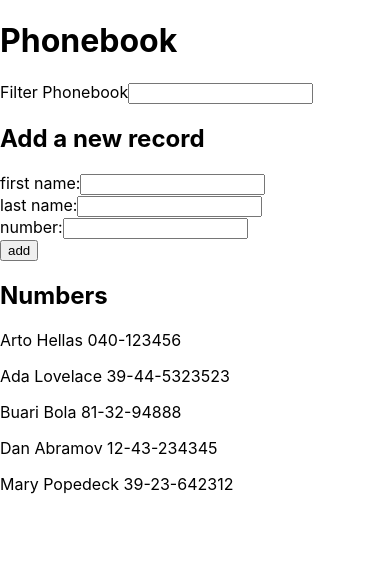
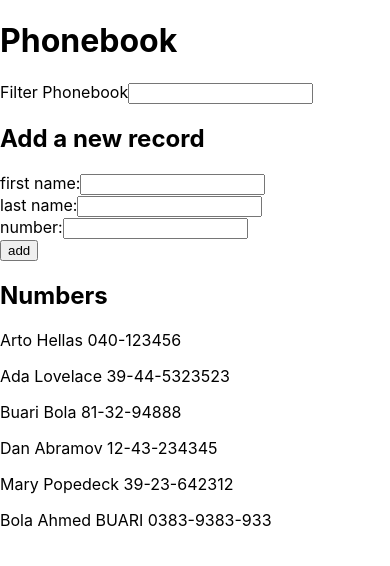
Before and after one commit to bolah2009/full-stack-course, a React (Create React App) app in the folder part2/phonebook/: page / in a window 390 px wide. Shown: the top 566 px of the page. Built offline with nearby package versions, Linux system fonts and the light colour scheme; data requests are answered from the project's data file.

Commit message:
Add part2 question 2.15 solution
Add feature to post newly added numbers to the phonebook database.

```diff
--- a/part2/phonebook/db.json
+++ b/part2/phonebook/db.json
@@ -1,9 +1,34 @@
 {
   "phonebook": [
-    { "name": "Arto Hellas", "number": "040-123456", "id": "0h8ifq6fsa" },
-    { "name": "Ada Lovelace", "number": "39-44-5323523", "id": "0x1w9cna24" },
-    { "name": "Buari Bola", "number": "81-32-94888", "id": "00d4mpe5zi" },
-    { "name": "Dan Abramov", "number": "12-43-234345", "id": "04djf2luk6" },
-    { "name": "Mary Popedeck", "number": "39-23-642312", "id": "0ixn23ehiu" }
+    {
+      "name": "Arto Hellas",
+      "number": "040-123456",
+      "id": "0h8ifq6fsa"
+    },
+    {
+      "name": "Ada Lovelace",
+      "number": "39-44-5323523",
+      "id": "0x1w9cna24"
+    },
+    {
+      "name": "Buari Bola",
+      "number": "81-32-94888",
+      "id": "00d4mpe5zi"
+    },
+    {
+      "name": "Dan Abramov",
+      "number": "12-43-234345",
+      "id": "04djf2luk6"
+    },
+    {
+      "name": "Mary Popedeck",
+      "number": "39-23-642312",
+      "id": "0ixn23ehiu"
+    },
+    {
+      "name": "Bola Ahmed BUARI",
+      "number": "0383-9383-933",
+      "id": "0wtiyyu9fd"
+    }
   ]
 }
--- a/part2/phonebook/src/components/App.js
+++ b/part2/phonebook/src/components/App.js
@@ -38,8 +38,13 @@ const App = () => {
       number,
       id: generateID(),
     };
-    setPersons([...persons, newPerson]);
-    setNewRecord({ firstName: '', lastName: '', number: '' });
+
+    axios
+    .post('http://localhost:3001/phonebook', newPerson)
+    .then(({data}) => {
+      setPersons([...persons, data]);
+      setNewRecord({ firstName: '', lastName: '', number: '' });
+    })
     return true;
   };
 
```
